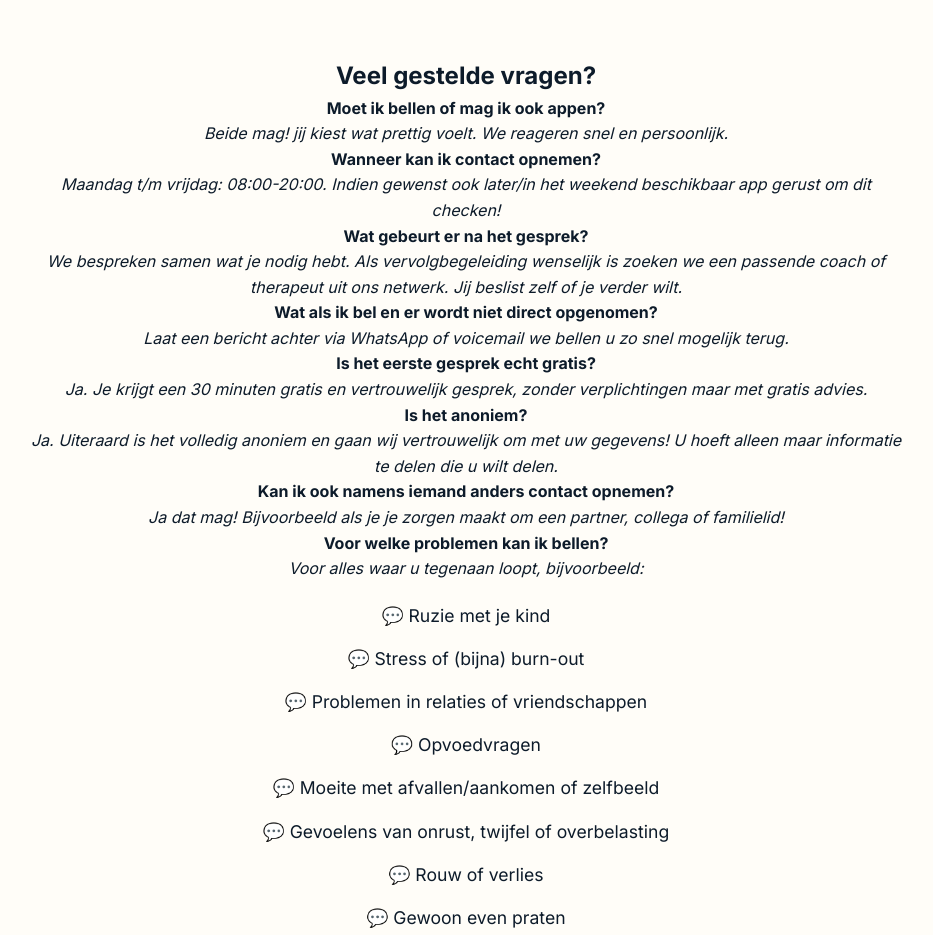
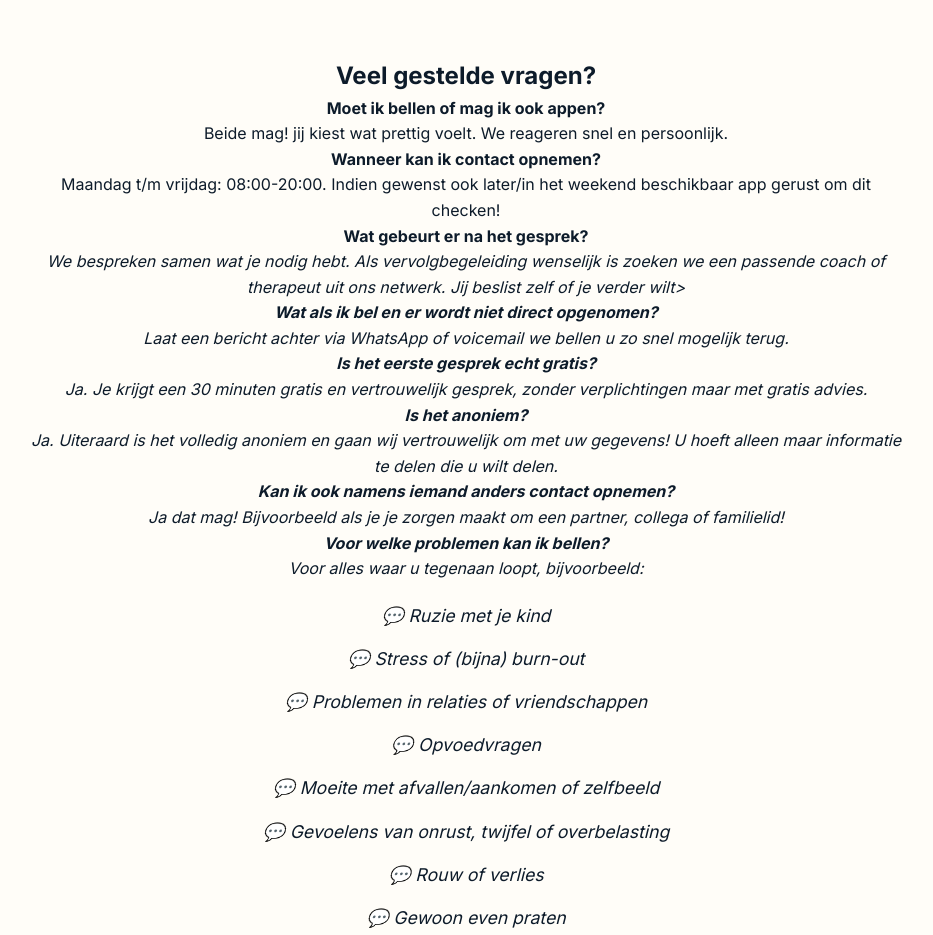
Before and after one commit to ikluisternaarjou/ikluisternaarjou, a plain HTML site: page index.html in a window 1280 px wide. Shown: the part 1934-2869 px from the top of the page, without its empty margins (174-1107 px from the left). Drawn offline with nearby package versions, Linux system fonts and the light colour scheme.

Commit message:
Update index.html

```diff
--- a/index.html
+++ b/index.html
@@ -314,34 +314,34 @@ Want soms is één goed gesprek al genoeg om weer ruimte te voelen — en verder
     <h2>Veel gestelde vragen?</h2>
     <p></p>
     <p><strong>Moet ik bellen of mag ik ook appen?</strong> </p>
-    <p><em>Beide mag! jij kiest wat prettig voelt. We reageren snel en persoonlijk.</em></p>
+    <p>Beide mag! jij kiest wat prettig voelt. We reageren snel en persoonlijk.</em></p>
     <p></p>
 
     <p><strong>Wanneer kan ik contact opnemen?</strong> </p>
-    <p><em>Maandag t/m vrijdag: 08:00-20:00. Indien gewenst ook later/in het weekend beschikbaar app gerust om dit checken!</em></p>
+    <p>Maandag t/m vrijdag: 08:00-20:00. Indien gewenst ook later/in het weekend beschikbaar app gerust om dit checken!</em></p>
         <p></p>
 
     <p><strong>Wat gebeurt er na het gesprek? </strong> </p>
-     <p><em>We bespreken samen wat je nodig hebt. Als vervolgbegeleiding wenselijk is zoeken we een passende coach of therapeut uit ons netwerk. Jij beslist zelf of je verder wilt.</em></p>
+     <p><em>We bespreken samen wat je nodig hebt. Als vervolgbegeleiding wenselijk is zoeken we een passende coach of therapeut uit ons netwerk. Jij beslist zelf of je verder wilt></p>
        <p></p>
 
     <p><strong>Wat als ik bel en er wordt niet direct opgenomen?</strong></p>
-    <p><em>Laat een bericht achter via WhatsApp of voicemail we bellen u zo snel mogelijk terug.</em></p>
+    <p><em>Laat een bericht achter via WhatsApp of voicemail we bellen u zo snel mogelijk terug.</p>
         <p></p>
 
     <p><strong>Is het eerste gesprek echt gratis?</strong></p>
-    <p><em>Ja. Je krijgt een 30 minuten gratis en vertrouwelijk gesprek, zonder verplichtingen maar met gratis advies.</em></p>
+    <p><em>Ja. Je krijgt een 30 minuten gratis en vertrouwelijk gesprek, zonder verplichtingen maar met gratis advies.</p>
         <p></p>
 
     <p><strong>Is het anoniem?</strong></p>
-    <p><em>Ja. Uiteraard is het volledig anoniem en gaan wij vertrouwelijk om met uw gegevens! U hoeft alleen maar informatie te delen die u wilt delen.</em></p>
+    <p><em>Ja. Uiteraard is het volledig anoniem en gaan wij vertrouwelijk om met uw gegevens! U hoeft alleen maar informatie te delen die u wilt delen.</p>
         <p></p>
 
     <p><strong>Kan ik ook namens iemand anders contact opnemen?</strong></p>
-    <p><em>Ja dat mag! Bijvoorbeeld als je je zorgen maakt om een partner, collega of familielid!</em></p>
+    <p><em>Ja dat mag! Bijvoorbeeld als je je zorgen maakt om een partner, collega of familielid!</p>
     <p></p>
     <p><strong>Voor welke problemen kan ik bellen?</strong></p>
-<p><em>Voor alles waar u tegenaan loopt, bijvoorbeeld:</em></p>
+<p><em>Voor alles waar u tegenaan loopt, bijvoorbeeld:</p>
 <ul>
   <li>💬 Ruzie met je kind</li>
   <li>💬 Stress of (bijna) burn-out</li>
```
